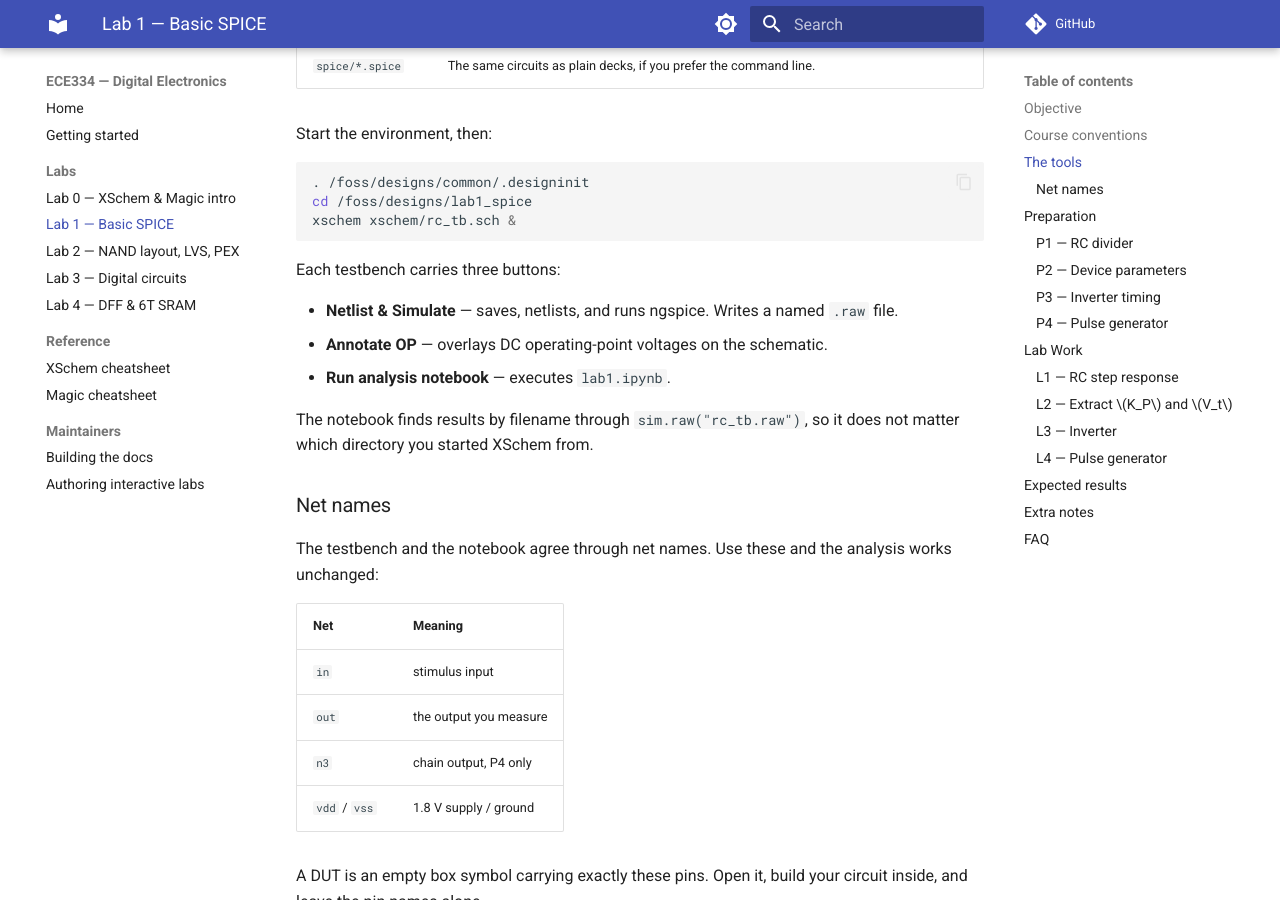
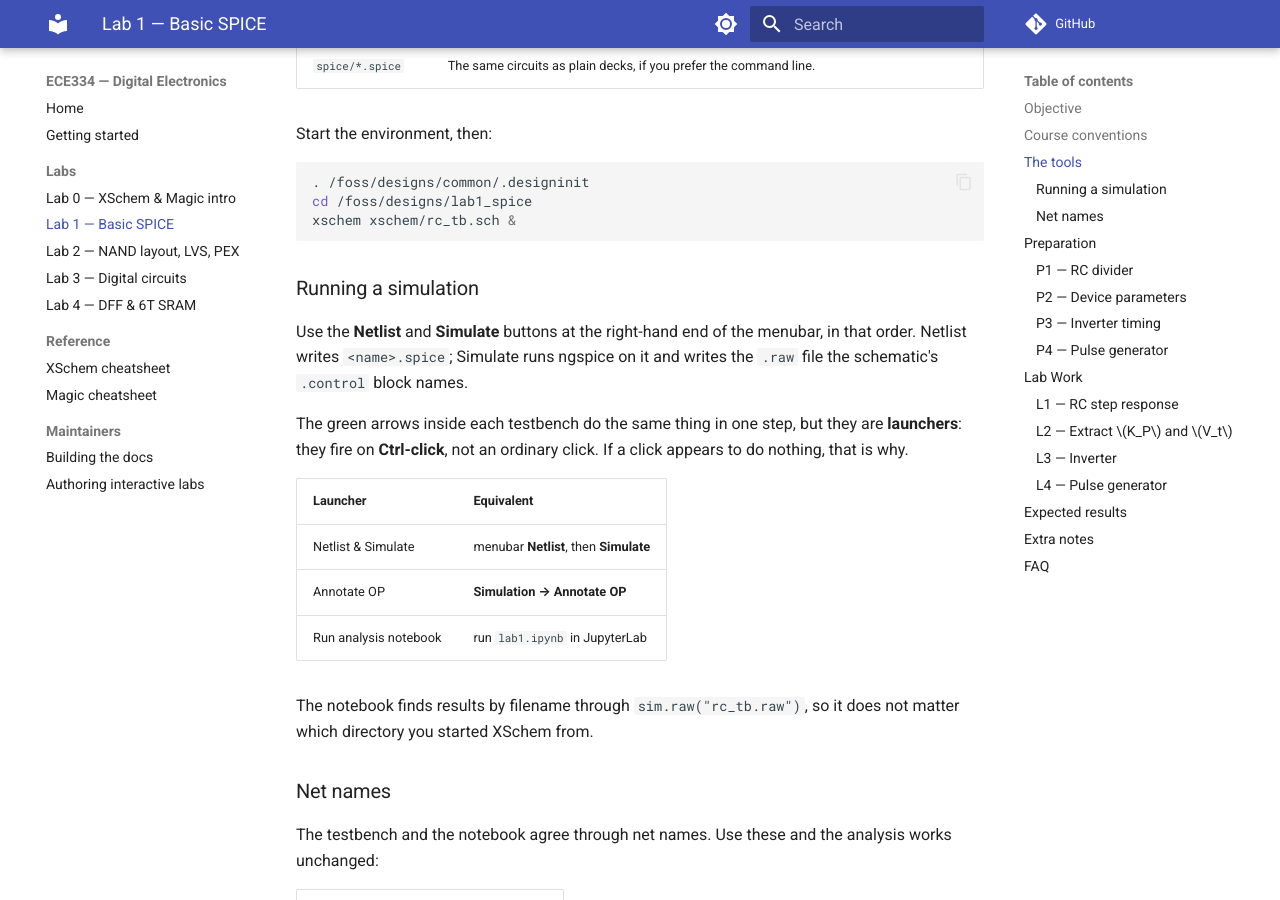
Before and after one commit to uoftasic/ece334-docs, an MkDocs documentation site: the page built from docs/labs/lab1/index.md, in a window 1280 px wide and 900 px high, scrolled down 1235 px. Built offline with MkDocs 1.6.1 and Material for MkDocs 9.7.7, drawn with Linux system fonts in a browser that asks for light colours; comment, search, counter and statistics services are not loaded; some of the changed text lies outside the part shown.

Commit message:
docs: correct the simulate instructions to the verified path
Launchers are not buttons. XSchem fires them on Ctrl-click
(callback.c:4411, which also requires the object selected and the mouse
unmoved); an ordinary click does nothing. The manuals said 'press'.

The menubar Netlist and Simulate buttons were verified end to end by driving
them: Netlist writes rc_tb.spice, Simulate writes rc_tb.raw, and
sim.raw('rc_tb.raw') reads it back at 1034.5 ps -- the same value the headless
route measures. That is now the documented path, with the launcher shortcut
noted alongside it.

````diff
--- a/docs/labs/lab1/index.md
+++ b/docs/labs/lab1/index.md
@@ -34,12 +34,21 @@ cd /foss/designs/lab1_spice
 xschem xschem/rc_tb.sch &
 ```
 
-Each testbench carries three buttons:
+### Running a simulation
 
-- **Netlist & Simulate** — saves, netlists, and runs ngspice. Writes a named
-  `.raw` file.
-- **Annotate OP** — overlays DC operating-point voltages on the schematic.
-- **Run analysis notebook** — executes `lab1.ipynb`.
+Use the **Netlist** and **Simulate** buttons at the right-hand end of the
+menubar, in that order. Netlist writes `<name>.spice`; Simulate runs ngspice on
+it and writes the `.raw` file the schematic's `.control` block names.
+
+The green arrows inside each testbench do the same thing in one step, but they
+are **launchers**: they fire on **Ctrl-click**, not an ordinary click. If a
+click appears to do nothing, that is why.
+
+| Launcher | Equivalent |
+|---|---|
+| Netlist & Simulate | menubar **Netlist**, then **Simulate** |
+| Annotate OP | **Simulation → Annotate OP** |
+| Run analysis notebook | run `lab1.ipynb` in JupyterLab |
 
 The notebook finds results by filename through `sim.raw("rc_tb.raw")`, so it
 does not matter which directory you started XSchem from.
@@ -145,7 +154,8 @@ terms of $R_{eq}$ and the capacitance at each chain node.
 
 ### L1 — RC step response
 
-Open `xschem/rc_tb.sch` and press **Netlist & Simulate**. It writes `rc_tb.raw`.
+Open `xschem/rc_tb.sch`, then click **Netlist** and **Simulate** in the
+menubar. It writes `rc_tb.raw`.
 Run section P1 of `lab1.ipynb`:
 
 ```python
@@ -189,7 +199,7 @@ are tied at `s`.*
     stops with *"could not find a valid modelname"*. This is the most common
     first-simulation failure in this course.
 
-Press **Netlist & Simulate**, then run section P2 of the notebook:
+Click **Netlist** then **Simulate**, and run section P2 of the notebook:
 
 ```python
 d = sim.raw("diode_nmos.raw")
@@ -225,7 +235,7 @@ Selecting a device and pressing `q` opens its properties:
 *`W=3 L=0.5` on the PMOS. `spiceprefix=X` and the diffusion geometry are filled
 in by the symbol — you only set W and L.*
 
-Press **Netlist & Simulate**. It writes `inv_tb_vtc.raw` (DC sweep) and
+Click **Netlist** then **Simulate**. It writes `inv_tb_vtc.raw` (DC sweep) and
 `inv_tb_tran.raw` (transient).
 
 **Transfer characteristic.** Run notebook section P3a:
@@ -257,7 +267,7 @@ Build the circuit in the DUT of `xschem/pulsegen_tb.sch` from the `inv` and
 `nand2` cells in `common/xschem`. Press `Shift-I` to open the symbol browser.
 Wire the last chain node to the `n3` port.
 
-Press **Netlist & Simulate**, then run notebook section P4:
+Click **Netlist** then **Simulate**, and run notebook section P4:
 
 ![Pulse generator waveforms](images/09-pulsegen-waves.png)
 *`in` rises; `n3` is still high for the length of the chain delay; both NAND
@@ -336,7 +346,7 @@ Same cause seen from ngspice's side: the nets named in the `.control` block do
 not exist because the DUT is empty.
 
 **The notebook cannot find a `.raw` file.**
-Press **Netlist & Simulate** before running the cell. Results are written to
+Netlist and simulate the testbench before running the cell. Results go to
 `/foss/designs/.xschem/simulations`, and `sim.raw()` looks there and in the
 current directory.
 
````
Also changed, not shown: docs/labs/lab0/index.md (+1 -1 lines), docs/reference/xschem-cheatsheet.md (+3 -2 lines).
